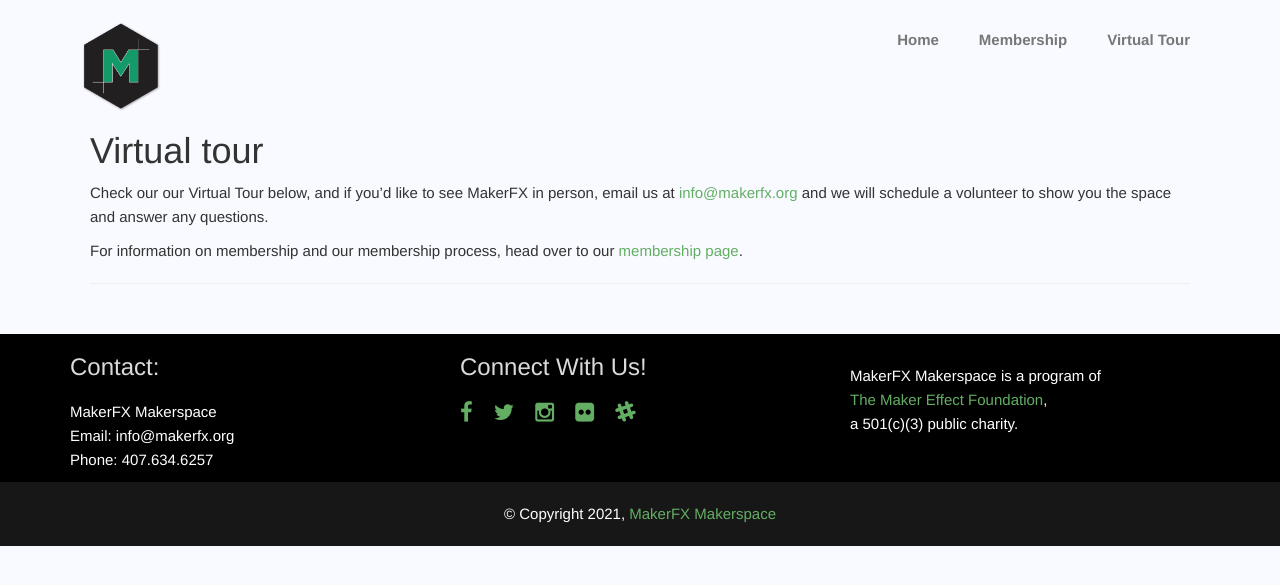
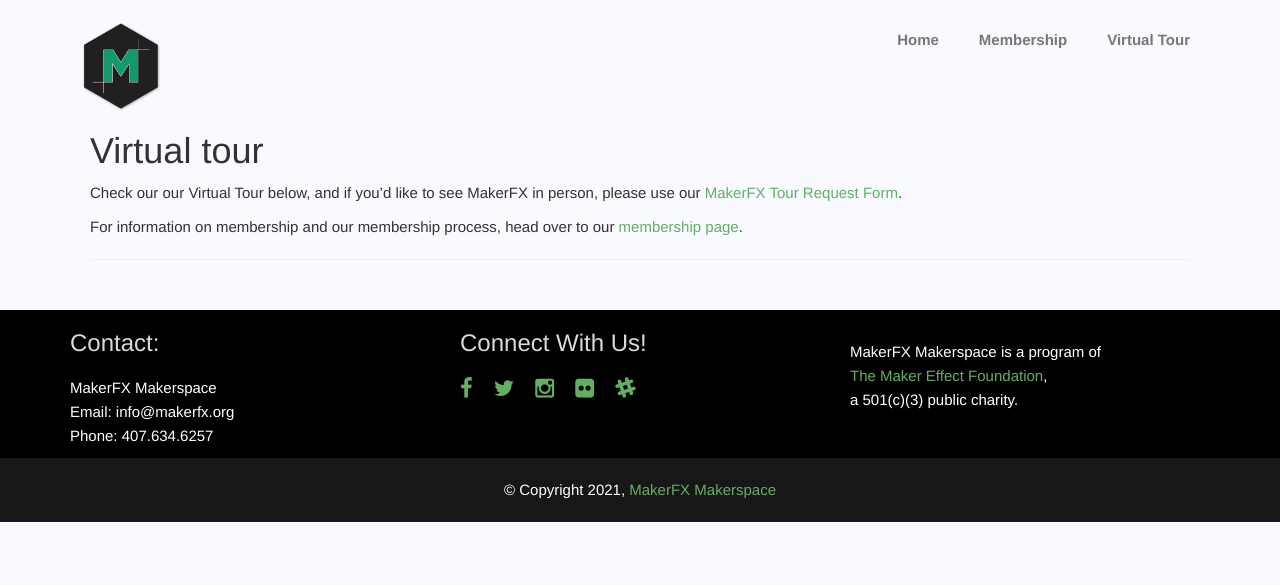
Before and after one commit to makerfx/makerfx.org, a Jekyll site: the page built from virtual-tour.md, in a window 1280 px wide. Shown: the top 585 px of the page. Built offline with Jekyll 4.4.1, drawn with Linux system fonts in a browser that asks for light colours; a script that is not in the unit is left out.

Commit message:
change instruction to request a tour

```diff
--- a/virtual-tour.md
+++ b/virtual-tour.md
@@ -7,7 +7,7 @@ title: MakerFX Virtual Tour
 
 # Virtual tour
 
-Check our our Virtual Tour below, and if you'd like to see MakerFX in person, email us at <info@makerfx.org> and we will schedule a volunteer to show you the space and answer any questions.
+Check our our Virtual Tour below, and if you'd like to see MakerFX in person, please use our [MakerFX Tour Request Form](https://docs.google.com/forms/d/1U8uiXRiRIgfvGdbWRuPGpC7fesKbk-E2r4KQKmv59UQ/edit).
 
 
 For information on membership and our membership process, head over to our [membership page](/membership).
```
